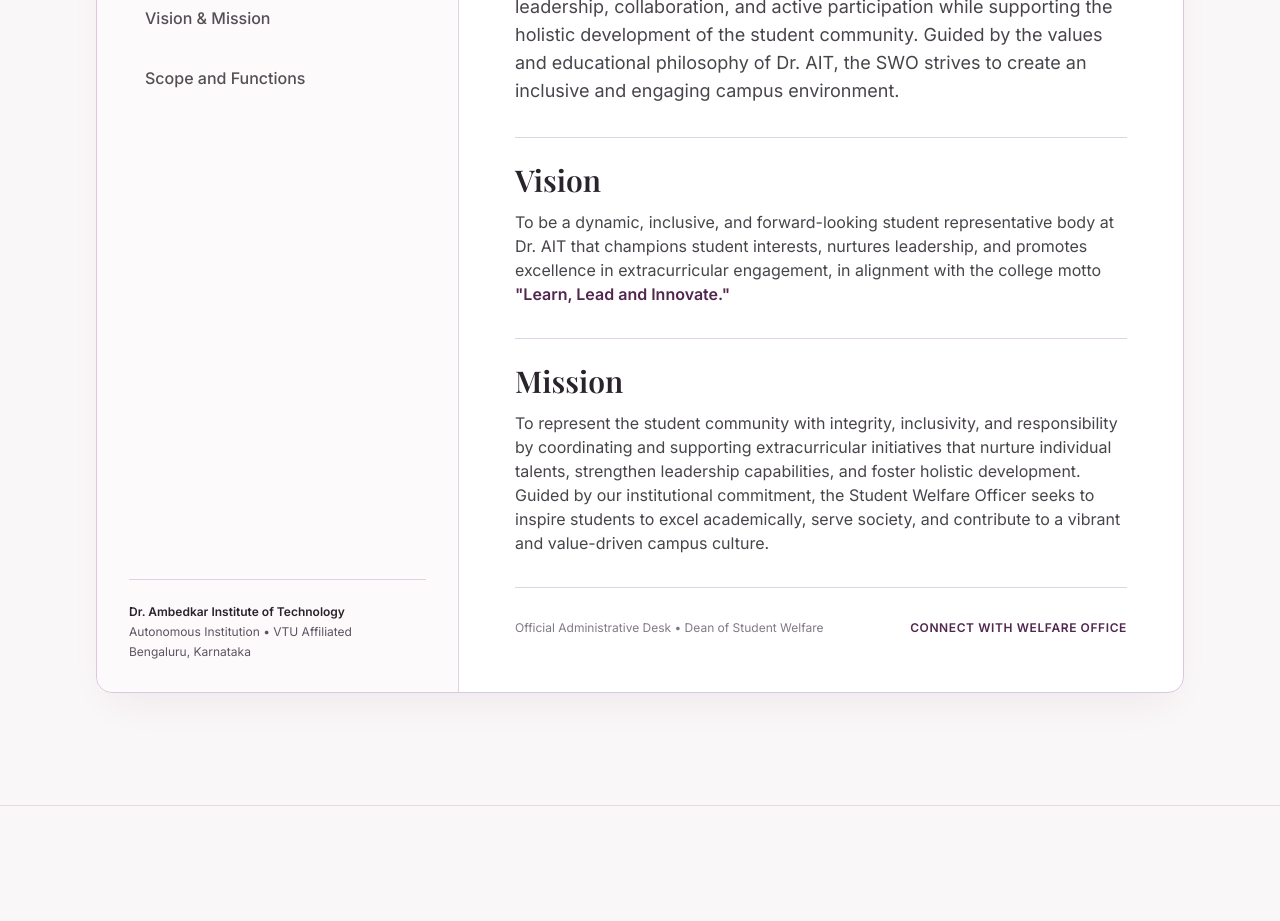
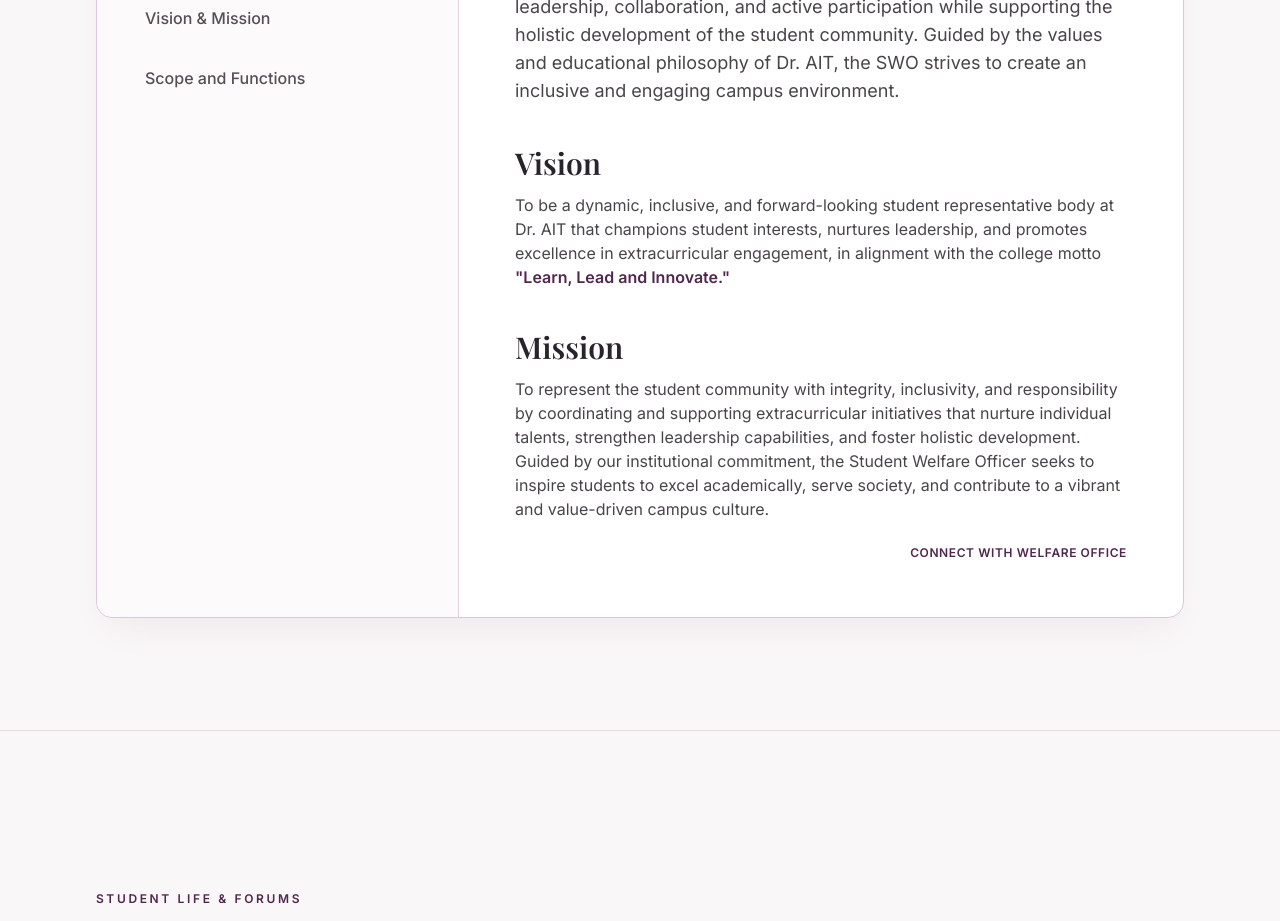
Before and after one commit to gdg-on-campus-drait/Student-Welfare-Officer, a React (Vite) app: page / in a window 1280 px wide. Shown: the part 1280-2201 px from the top of the page. Built offline with nearby package versions, Linux system fonts and the light colour scheme; a web font is replaced by a local one.

Commit message:
style: remove divider lines, sidebar footer coordinates, and desk metadata for clean minimal layout

```diff
--- a/src/components/AboutSection.jsx
+++ b/src/components/AboutSection.jsx
@@ -123,13 +123,6 @@ export default function AboutSection() {
                   })}
                 </nav>
               </div>
-
-              {/* Institutional Details Footer in Sidebar */}
-              <div className="pt-6 mt-8 border-t border-lavender-border/80 text-xs font-sans text-charcoal-muted space-y-1">
-                <p className="font-semibold text-charcoal">Dr. Ambedkar Institute of Technology</p>
-                <p>Autonomous Institution • VTU Affiliated</p>
-                <p>Bengaluru, Karnataka</p>
-              </div>
             </div>
 
             {/* Right Main Content Pane (8 cols desktop) */}
@@ -149,7 +142,7 @@ export default function AboutSection() {
                     </p>
                   </div>
 
-                  <div className="pt-6 border-t border-lavender-border/80">
+                  <div className="pt-2">
                     <h3 className="font-serif text-2xl sm:text-3xl text-charcoal font-semibold mb-3">
                       Vision
                     </h3>
@@ -158,7 +151,7 @@ export default function AboutSection() {
                     </p>
                   </div>
 
-                  <div className="pt-6 border-t border-lavender-border/80">
+                  <div className="pt-2">
                     <h3 className="font-serif text-2xl sm:text-3xl text-charcoal font-semibold mb-3">
                       Mission
                     </h3>
@@ -214,7 +207,7 @@ export default function AboutSection() {
                           </p>
                         </div>
 
-                        <div className="space-y-2 pt-2 border-t border-lavender-border/80">
+                        <div className="space-y-2 pt-1">
                           <h4 className="text-xs font-sans font-semibold text-charcoal uppercase tracking-wider">
                             Key Administrative Responsibilities
                           </h4>
@@ -232,11 +225,6 @@ export default function AboutSection() {
                               <span>Liaison between student body representatives, department heads, and institutional governance.</span>
                             </li>
                           </ul>
-                        </div>
-
-                        <div className="pt-3 border-t border-lavender-border/80 text-xs font-sans text-charcoal-muted">
-                          <p><strong>Official Desk:</strong> Room 104, Student Welfare Block, Dr. AIT Campus</p>
-                          <p className="mt-0.5"><strong>Office Hours:</strong> Mon – Fri: 9:00 AM – 5:00 PM</p>
                         </div>
                       </div>
                     </div>
@@ -331,10 +319,7 @@ export default function AboutSection() {
               )}
 
               {/* Bottom Card Footer with Action */}
-              <div className="pt-8 mt-8 border-t border-lavender-border/80 flex flex-col sm:flex-row sm:items-center justify-between gap-4">
-                <span className="text-xs text-charcoal-subtle font-sans">
-                  Official Administrative Desk • Dean of Student Welfare
-                </span>
+              <div className="pt-6 flex justify-end">
                 <a
                   href="#contact"
                   className="text-xs font-semibold text-plum hover:text-plum-deep uppercase tracking-wider font-sans"
```
